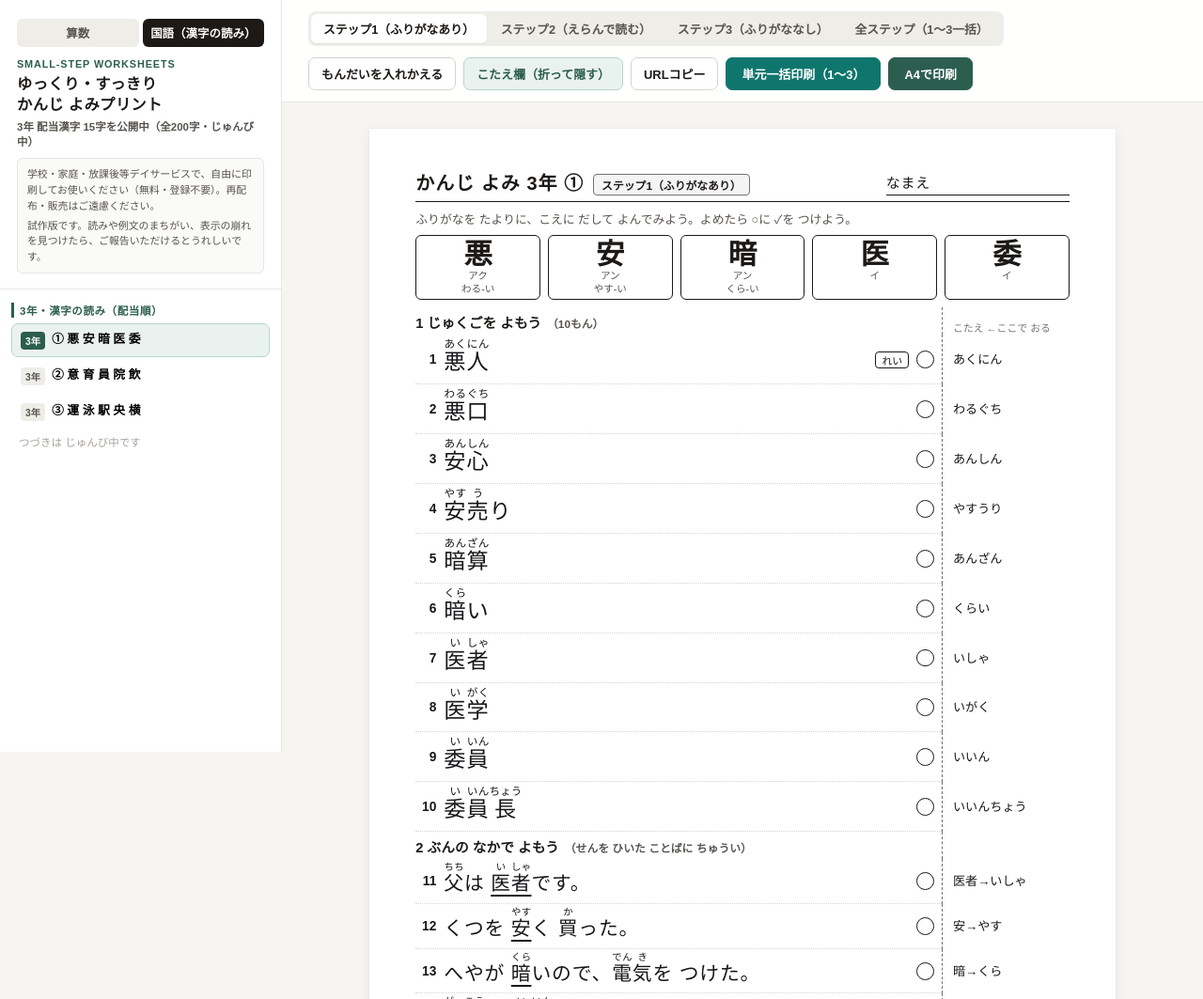
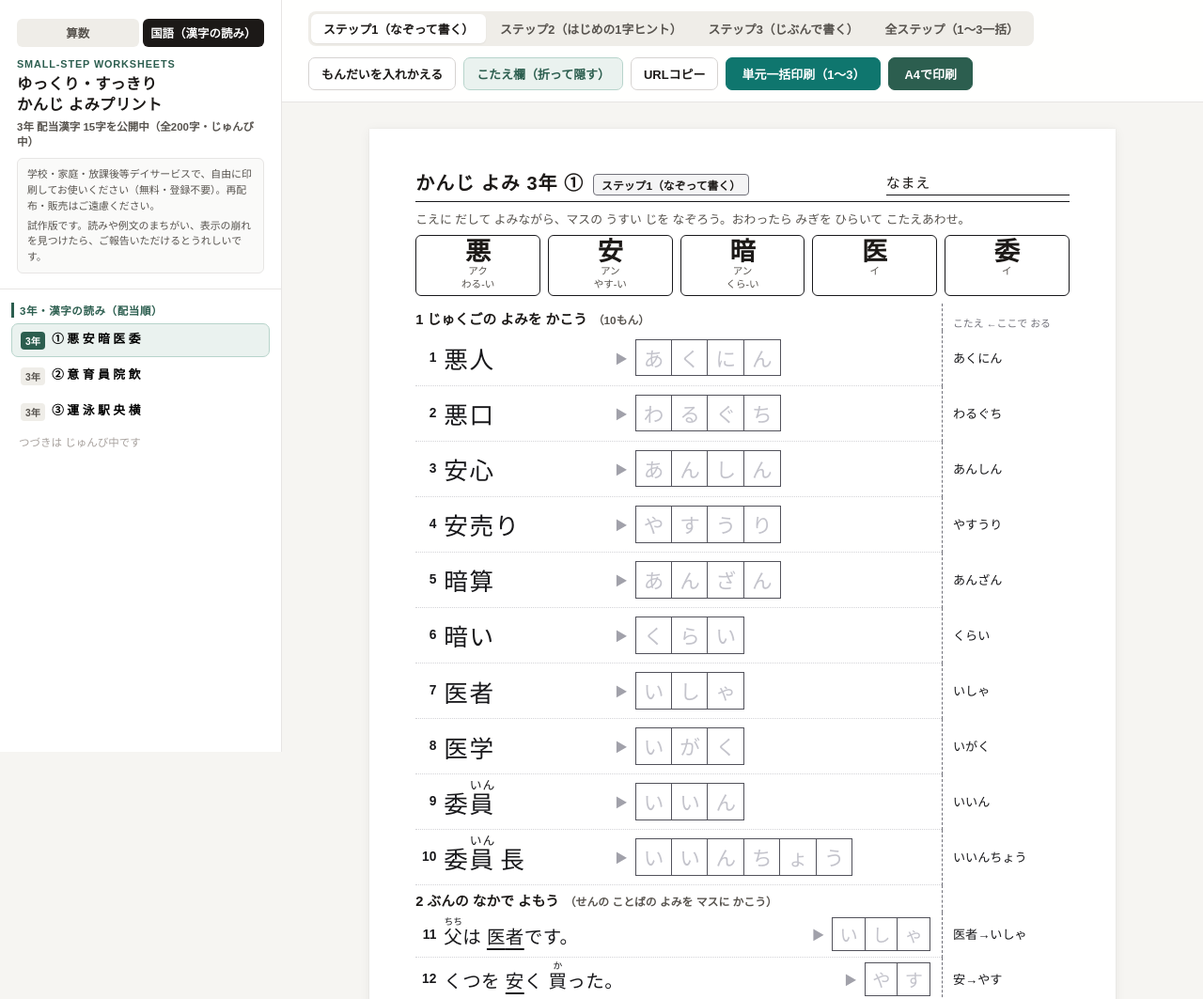
Before and after one commit to keisukee2463-ops/edu-math-drill, a plain HTML site: page kokugo/kanji-yomi.html in a window 1280 px wide. Shown: the top 1063 px of the page at 94% size. Drawn offline with Linux system fonts and the light colour scheme.

Commit message:
fix: 漢字読みプリントに書き込み欄（マス目/記入枠）を追加（step1:全なぞり, step2:1文字ヒント+マス, step3:記入枠）

```diff
--- a/kokugo/kanji-yomi.html
+++ b/kokugo/kanji-yomi.html
@@ -86,7 +86,7 @@
     /* 今日の漢字 */
     .kanji-strip { display: flex; gap: 8px; margin-bottom: 8px; }
     .kbox { flex: 1; border: 1.2px solid var(--ink); border-radius: 6px; text-align: center; padding: 3px 2px 4px; }
-    .kbox .kk { font-size: 1.9rem; line-height: 1.1; font-weight: 700; }
+    .kbox .kk { font-size: 1.7rem; line-height: 1.05; font-weight: 700; }
     .kbox .kr { font-size: 0.66rem; color: var(--text-sub); line-height: 1.3; min-height: 1.3em; }
 
     /* 行（問題＋こたえ欄）*/
@@ -99,12 +99,19 @@
     .ans-cell.head { font-size: 0.68rem; color: #71717a; align-items: flex-end; }
     .sec-title { font-size: 0.92rem; font-weight: 700; padding: 5px 0 3px; }
     .sec-title span { font-size: 0.74rem; font-weight: 600; color: var(--text-sub); margin-left: 6px; }
-    .item { display: flex; align-items: center; gap: 8px; padding: 0.8mm 0 0.6mm; border-bottom: 1px dotted #d4d4d8; min-height: 10mm; }
+    .item { display: flex; align-items: center; gap: 8px; padding: 1mm 3mm 1mm 0; border-bottom: 1px dotted #d4d4d8; min-height: 12.4mm; }
     .item .no { width: 1.6em; font-size: 0.86rem; font-weight: 700; color: var(--ink); text-align: right; flex-shrink: 0; }
-    .item .txt { font-size: 1.45rem; line-height: 1.75; color: var(--ink); flex: 1; letter-spacing: 0.04em; }
-    .item.sent .txt { font-size: 1.3rem; }
-    .item .choice { font-size: 0.92rem; color: var(--text-sub); white-space: nowrap; }
-    .item .chk { width: 5mm; height: 5mm; border: 1.2px solid var(--ink); border-radius: 50%; flex-shrink: 0; margin-right: 2mm; }
+    .item .txt { font-size: 1.6rem; line-height: 1.7; color: var(--ink); width: 46mm; flex-shrink: 0; letter-spacing: 0.06em; }
+    .item.sent .txt { font-size: 1.22rem; width: auto; flex: 1; letter-spacing: 0.02em; }
+    .item .arrow { color: #a1a1aa; font-size: 0.85rem; flex-shrink: 0; }
+    /* 読みを書くマス（1マス1文字） */
+    .cells { display: flex; flex-shrink: 0; }
+    .cell { width: 10.5mm; height: 10.5mm; border: 1.3px solid #52525b; margin-left: -1.3px; display: flex; align-items: center;
+      justify-content: center; font-size: 1.35rem; color: #c4c4cc; background: #fff; }
+    .cell:first-child { margin-left: 0; }
+    .freebox { height: 10.5mm; border: 1.3px solid #52525b; flex-shrink: 0; background: #fff; }
+    .item.sent .cell { width: 9.5mm; height: 9.5mm; font-size: 1.2rem; }
+    .item.sent .freebox { height: 9.5mm; }
     .rei-badge { border: 1.2px solid var(--ink); border-radius: 4px; padding: 0 6px; font-size: 0.68rem; flex-shrink: 0; }
     ruby rt { font-size: 0.5em; letter-spacing: 0; color: var(--ink); }
     ruby rt.hide { visibility: hidden; }
@@ -178,9 +185,9 @@
           <div class="current-unit-name" id="currentUnitName"></div>
         </div>
         <div class="step-pills">
-          <button class="step-pill active" id="pill-step1" onclick="setStep('step1')">ステップ1<span class="pill-sub">（ふりがなあり）</span></button>
-          <button class="step-pill" id="pill-step2" onclick="setStep('step2')">ステップ2<span class="pill-sub">（えらんで読む）</span></button>
-          <button class="step-pill" id="pill-step3" onclick="setStep('step3')">ステップ3<span class="pill-sub">（ふりがななし）</span></button>
+          <button class="step-pill active" id="pill-step1" onclick="setStep('step1')">ステップ1<span class="pill-sub">（なぞって書く）</span></button>
+          <button class="step-pill" id="pill-step2" onclick="setStep('step2')">ステップ2<span class="pill-sub">（はじめの1字ヒント）</span></button>
+          <button class="step-pill" id="pill-step3" onclick="setStep('step3')">ステップ3<span class="pill-sub">（じぶんで書く）</span></button>
           <button class="step-pill" id="pill-all" onclick="setStep('all')">全ステップ<span class="pill-sub">（1〜3一括）</span></button>
         </div>
         <div class="toolbar-actions">
@@ -199,9 +206,9 @@
   <script src="kanji3-data.js"></script>
   <script>
     const STEP_INFO = {
-      step1: { badge: "ステップ1", sub: "ふりがなあり", guide: "ふりがなを たよりに、こえに だして よんでみよう。よめたら ○に ✓を つけよう。" },
-      step2: { badge: "ステップ2", sub: "えらんで読む", guide: "ふりがなは ないよ。（　）の 2つから よみを えらんで ○を つけて、よんでみよう。" },
-      step3: { badge: "ステップ3", sub: "ふりがななし", guide: "ふりがなは ないよ。じぶんの ちからで よんでみよう。よめたら ○に ✓を つけよう。" }
+      step1: { badge: "ステップ1", sub: "なぞって書く", guide: "こえに だして よみながら、マスの うすい じを なぞろう。おわったら みぎを ひらいて こたえあわせ。" },
+      step2: { badge: "ステップ2", sub: "はじめの1字ヒント", guide: "はじめの 1じだけ ヒントが あるよ。のこりの よみを マスに かこう。" },
+      step3: { badge: "ステップ3", sub: "じぶんで書く", guide: "よみを ひらがなで □に かこう。おわったら みぎを ひらいて こたえあわせ。" }
     };
     let state = { unit: KANJI_UNITS[0].id, level: "step1", seed: 1, fold: true };
 
@@ -226,10 +233,13 @@
       let html = "", i = 0;
       while (i < nodes.length) {
         if (nodes[i].t === "x") { html += esc(nodes[i].text); i++; continue; }
-        let j = i, run = "", isTarget = false;
+        let j = i, run = "", isTarget = false, end = i;
+        while (end < nodes.length && nodes[end].t === "r") end++;
+        const groupT = nodes.slice(i, end).some(n => [...n.k].some(c => unitKanji.includes(c)));
         while (j < nodes.length && nodes[j].t === "r") {
           const n = nodes[j];
-          const show = level === "step1" || n.always;
+          const isT = [...n.k].some(c => unitKanji.includes(c));
+          const show = n.always || (underline && !groupT);
           run += `<ruby>${esc(n.k)}<rt class="${show ? "" : "hide"}">${esc(n.r)}</rt></ruby>`;
           if ([...n.k].some(c => unitKanji.includes(c))) isTarget = true;
           j++;
@@ -251,10 +261,10 @@
           if ([...nodes[j].k].some(c => unitKanji.includes(c))) isTarget = true;
           j++;
         }
-        if (isTarget) out.push(`${k}→${r}`);
+        if (isTarget) out.push({ k, r });
         i = j;
       }
-      return out.join("、");
+      return out;
     }
 
     /* ---------- 乱数（シード固定で入れかえ） ---------- */
@@ -269,6 +279,15 @@
 
     /* ---------- シート組み立て ---------- */
     function getUnit(id) { return KANJI_UNITS.find(u => u.id === id) || KANJI_UNITS[0]; }
+    /* 読みを書くマス: step1=全部なぞり / step2=1字目だけなぞり / step3=マス目なしの□ */
+    function cellsHTML(reading, level) {
+      const ch = [...reading];
+      if (level === "step3") return `<div class="freebox" style="width:${Math.max(ch.length + 1, 4) * 10}mm"></div>`;
+      return `<div class="cells">` + ch.map((c, i) => {
+        const t = level === "step1" || i === 0 ? esc(c) : "";
+        return `<div class="cell">${t}</div>`;
+      }).join("") + `</div>`;
+    }
     function circled(n) { return "①②③④⑤⑥⑦⑧⑨⑩⑪⑫⑬⑭⑮⑯⑰⑱⑲⑳"[n - 1] || String(n); }
 
     function buildSheet(unitId, level, pageLabel) {
@@ -284,23 +303,20 @@
       }).join("");
 
       let n = 0, rows = "";
-      rows += `<div class="row"><div class="sec-title">1 じゅくごを よもう<span>（${W.length}もん）</span></div><div class="ans-cell head">こたえ ←ここで おる</div></div>`;
+      rows += `<div class="row"><div class="sec-title">1 じゅくごの よみを かこう<span>（${W.length}もん）</span></div><div class="ans-cell head">こたえ ←ここで おる</div></div>`;
       W.forEach((w, idx) => {
         n++;
-        let choice = "";
-        if (level === "step2") {
-          const right = readingOf(w.w), pair = (idx % 2 === 0) ? [right, w.d] : [w.d, right];
-          choice = `<span class="choice">（ ${esc(pair[0])} ・ ${esc(pair[1])} ）</span>`;
-        }
-        const rei = (idx === 0 && level === "step1") ? `<span class="rei-badge">れい</span>` : "";
-        rows += `<div class="row"><div class="item"><span class="no">${n}</span><span class="txt">${renderText(w.w, level, uk, false)}</span>${rei}${choice}<span class="chk"></span></div>` +
-                `<div class="ans-cell">${esc(readingOf(w.w))}</div></div>`;
+        const r = readingOf(w.w);
+        rows += `<div class="row"><div class="item"><span class="no">${n}</span><span class="txt">${renderText(w.w, level, uk, false)}</span>` +
+                `<span class="arrow">▶</span>${cellsHTML(r, level)}</div><div class="ans-cell">${esc(r)}</div></div>`;
       });
-      rows += `<div class="row"><div class="sec-title">2 ぶんの なかで よもう<span>（せんを ひいた ことばに ちゅうい）</span></div><div class="ans-cell"></div></div>`;
+      rows += `<div class="row"><div class="sec-title">2 ぶんの なかで よもう<span>（せんの ことばの よみを マスに かこう）</span></div><div class="ans-cell"></div></div>`;
       S.forEach(s => {
         n++;
-        rows += `<div class="row"><div class="item sent"><span class="no">${n}</span><span class="txt">${renderText(s, level, uk, true)}</span><span class="chk"></span></div>` +
-                `<div class="ans-cell">${esc(targetAnswers(s, uk))}</div></div>`;
+        const ts = targetAnswers(s, uk);
+        rows += `<div class="row"><div class="item sent"><span class="no">${n}</span><span class="txt">${renderText(s, level, uk, true)}</span>` +
+                `<span class="arrow">▶</span>${ts.map(t => cellsHTML(t.r, level)).join("")}</div>` +
+                `<div class="ans-cell">${ts.map(t => esc(t.k + "→" + t.r)).join("、")}</div></div>`;
       });
 
       return `<section class="sheet ${state.fold ? "" : "no-fold"}">
```
